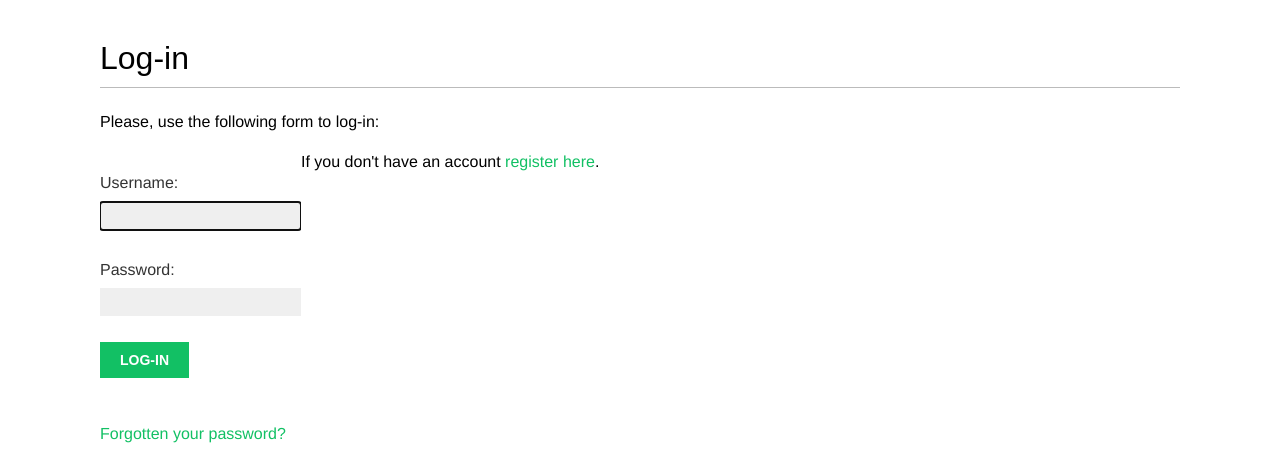
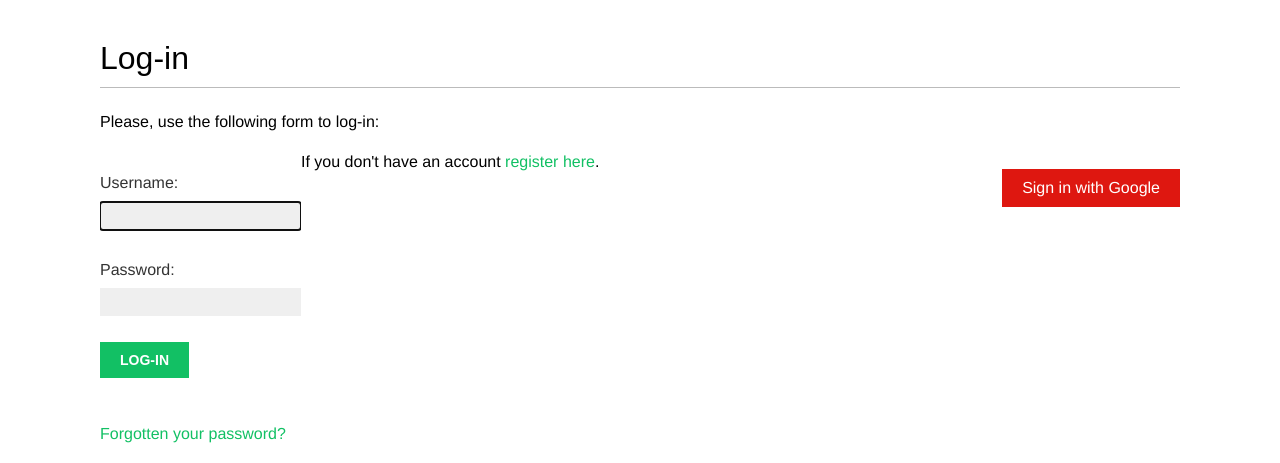
Before and after one commit to alaeddinem2/django4ExSocialMedia, a Django app: page /account/login/ in a window 1280 px wide. Shown: the part 47-510 px from the top of the page. Run offline with Django 4.2, Linux system fonts and the light colour scheme; some web fonts are replaced.

Commit message:
add social login

```diff
--- a/account/templates/registration/login.html
+++ b/account/templates/registration/login.html
@@ -7,8 +7,7 @@
   {% if form.errors %}
     <p>Your username and password didn't match. Please try again.</p>
   {% else %}
-    <p>Please, use the following form to log-in:</p>
-    If you don't have an account <a href="{% url "register" %}">register here</a>.
+    <p>Please, use the following form to log-in:</p>If you don't have an account <a href="{% url 'register' %}">register here</a>.
   {% endif %}
   <div class="login-form">
     <form action="{% url 'login' %}" method="post">
@@ -23,4 +22,11 @@
       <a href="{% url 'password_reset' %}">Forgotten your password?</a>
     </p>
   </div>
+  <div class="social">
+    <ul>
+      <li class="google">
+        <a href="{% url 'social:begin' 'google-oauth2' %}">Sign in with Google</a>
+      </li>
+    </ul>
+  </div>
 {% endblock %}
--- a/project/urls.py
+++ b/project/urls.py
@@ -22,6 +22,8 @@ from django.conf.urls.static import static
 urlpatterns = [
     path('admin/', admin.site.urls),
     path('account/', include('account.urls')),
+    path('social-auth/',include('social_django.urls',
+                                namespace='social')),
 ]
 
 if settings.DEBUG:
```
Also changed, not shown: project/settings.py (+8 -1 lines), requirements.txt (+16 -0 lines), db.sqlite3, 2 other files.
